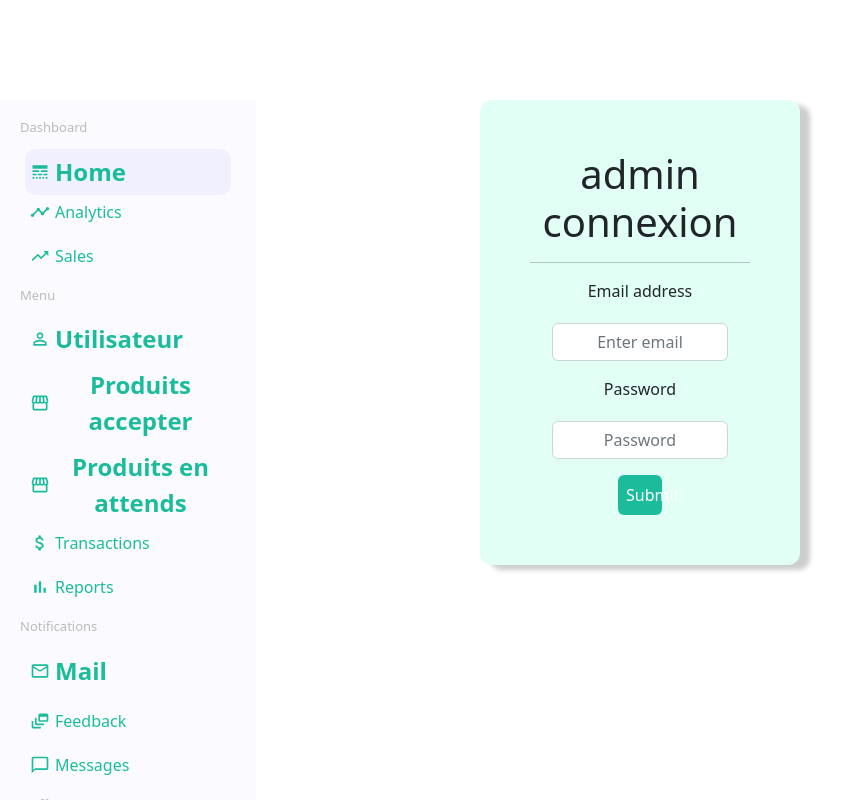
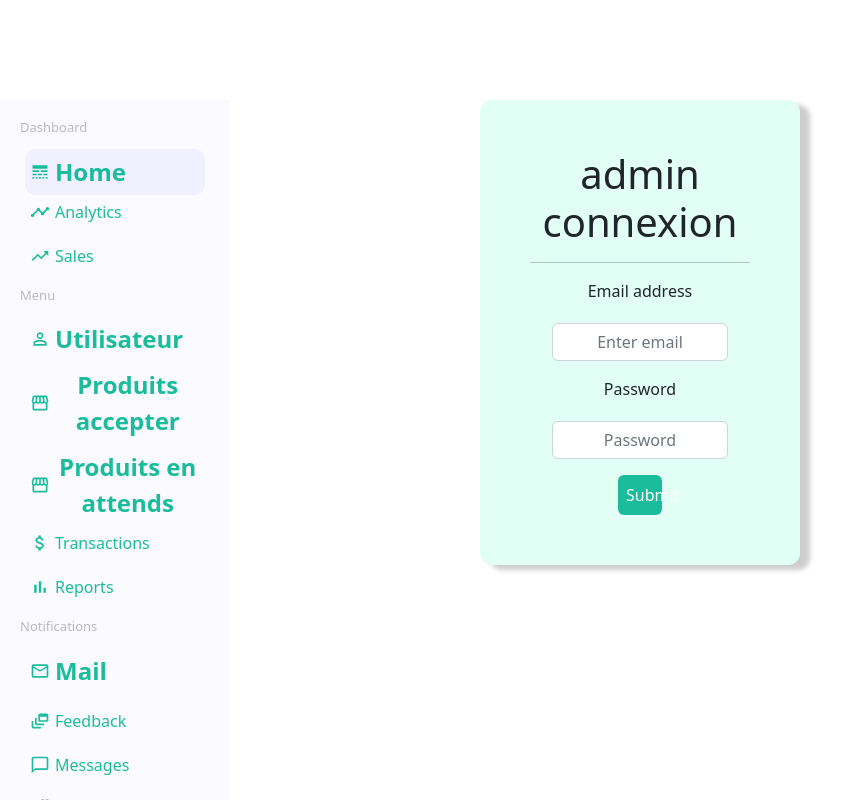
Before and after one commit to Youssef-BS/admin-for-empty-dressing-room-, a React (Create React App) app: page / in a window 1280 px wide. Shown: the whole page, without its empty margins (0-854 px from the left). Built offline with nearby package versions, Linux system fonts and the light colour scheme.

Commit message:
edit style for folder voirProfile

```diff
--- a/src/app.css
+++ b/src/app.css
@@ -66,7 +66,7 @@
   }
 
   .product-full-width {
-    width: 900px;
+    width: 100%;
   }
 
   /* side bar design */
@@ -76,7 +76,7 @@
    height: 100vh;
     background-color: rgb(251, 251, 255);
     position: fixed;
-    width: 20%;
+    width: 18%;
   }
 
   .sidebarWrapper {
@@ -122,3 +122,7 @@
     text-decoration: none;
     color: #1abc9c;
   }
+
+  .utilisateur{
+    padding:50px 400px;
+  }
--- a/src/pages/voirProfile/VoirProfile.js
+++ b/src/pages/voirProfile/VoirProfile.js
@@ -29,7 +29,7 @@ fetchUser()
 },[])
 
 return (
-  <>
+  <div className='utilisateur'>
 
 {/* <img src={user.photoP.url} alt=''/> */}
 <h3 style={{display :"block" , textAlign : "center"}}>Profile de {user.name}</h3>
@@ -61,7 +61,7 @@ return (
 
     ))}
         </div>
-  </>
+  </div>
   )
 }
 
```
